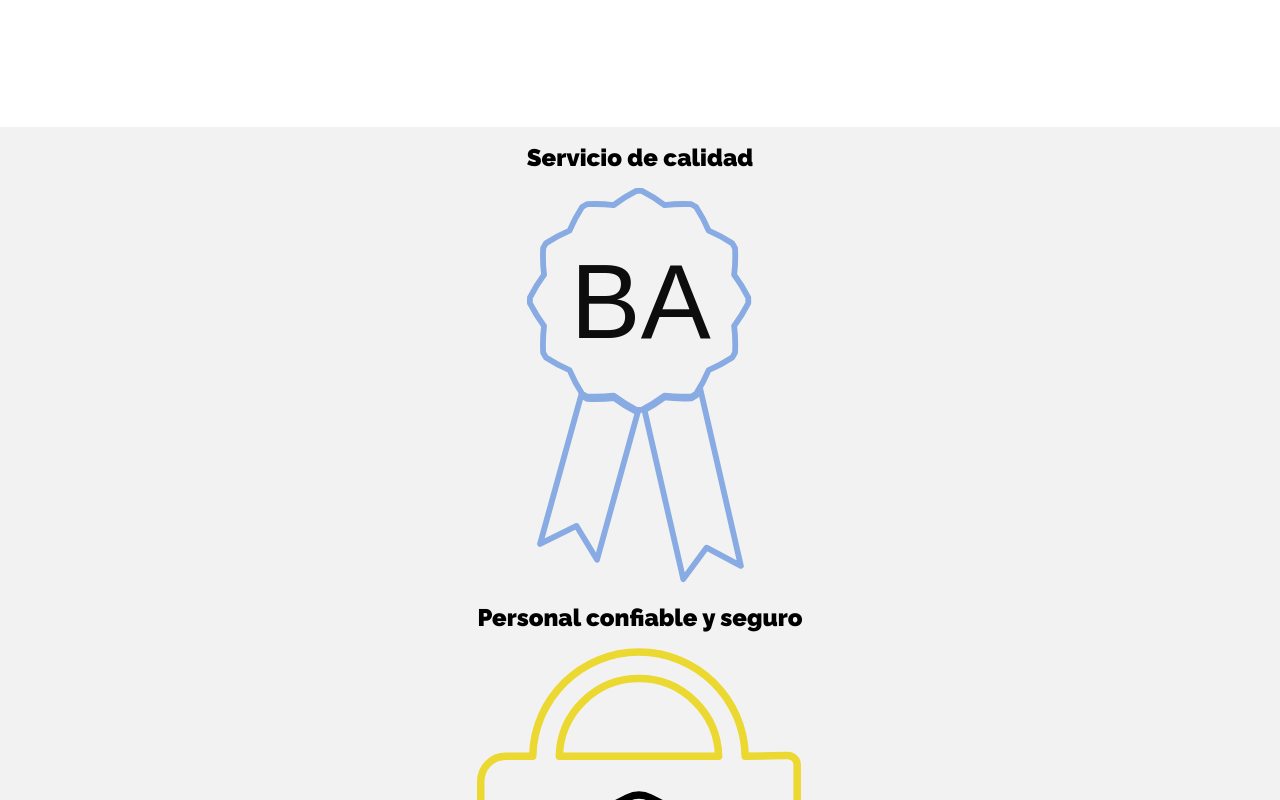
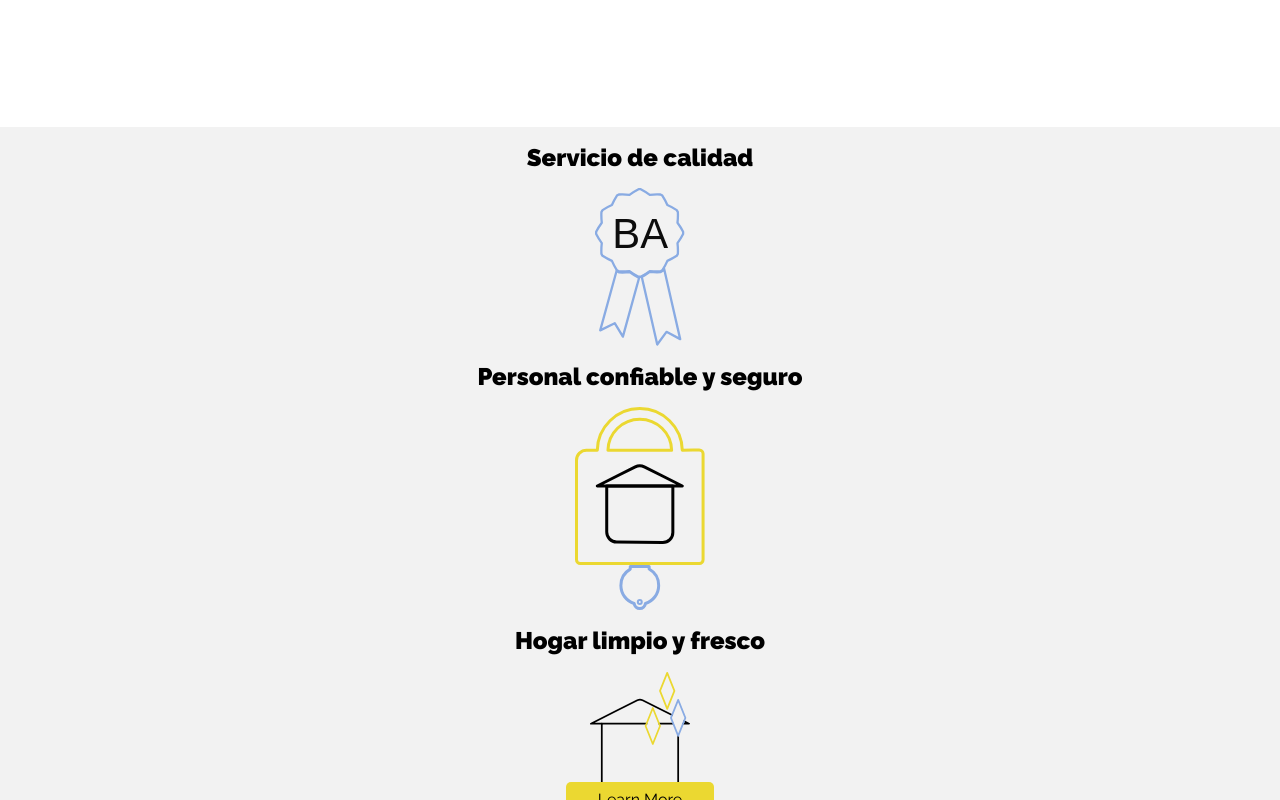
Before and after one commit to bonjouranainc/web-app, a React app in the folder front-end/: page / in a window 1280 px wide. Shown: the part 1220-2020 px from the top of the page. Built offline with nearby package versions, Linux system fonts and the light colour scheme.

Commit message:
Flex layout added to About part on landing

```diff
--- a/front-end/src/scenes/Landing/components/About/index.js
+++ b/front-end/src/scenes/Landing/components/About/index.js
@@ -14,17 +14,17 @@ class About extends Component {
   render() {
     return(
       <div className='about wrapper'>
-        <div>
+        <div className='row1'>
           <h1 className='sh-txt-b'>Servicio de calidad</h1>
           <img src={ url1 } onerror='this.src={ fallback1 }' />
         </div>
-        <div>
+        <div className='row2'>
           <h1 className='sh-txt-b'>Personal confiable y seguro</h1>
-          <embed src={ url2 } onerror='this.src={ fallback2 }' />
+          <img src={ url2 } onerror='this.src={ fallback2 }' />
         </div>
-        <div>
+        <div className='row3'>
           <h1 className='sh-txt-b'>Hogar limpio y fresco</h1>
-          <embed src={ url3 } onerror='this.src={ fallback3 }' />
+          <img src={ url3 } onerror='this.src={ fallback3 }' />
         </div>
         <div>
           <a href='#' className='button-y'>
--- a/front-end/src/scenes/Landing/components/About/styles.css
+++ b/front-end/src/scenes/Landing/components/About/styles.css
@@ -1,3 +1,15 @@
 .about {
   background-color: var(--g1);
 }
+
+.about img {
+  max-width: 40%;
+  height: auto;
+}
+
+.row1, .row2, .row3 {
+  display: flex;
+  flex-direction: column;
+  justify-content: center;
+  align-items: center;
+}
--- a/front-end/src/scenes/Landing/components/Testimonials/styles.css
+++ b/front-end/src/scenes/Landing/components/Testimonials/styles.css
@@ -0,0 +1,3 @@
+.testimonials {
+  background-color: var(--g1);
+}
```
